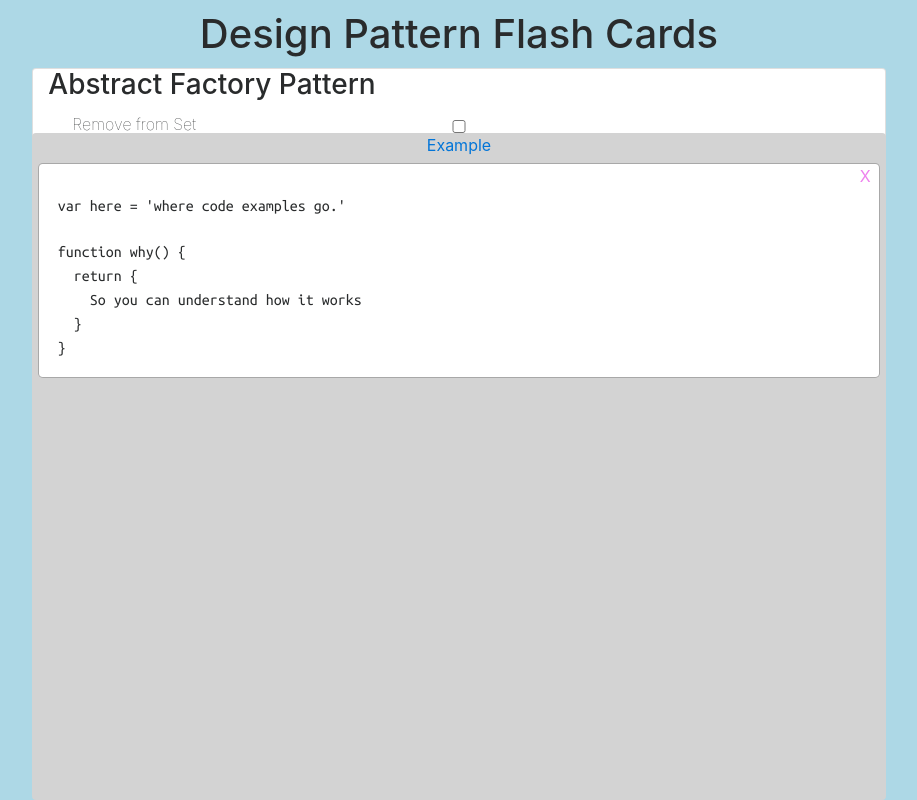
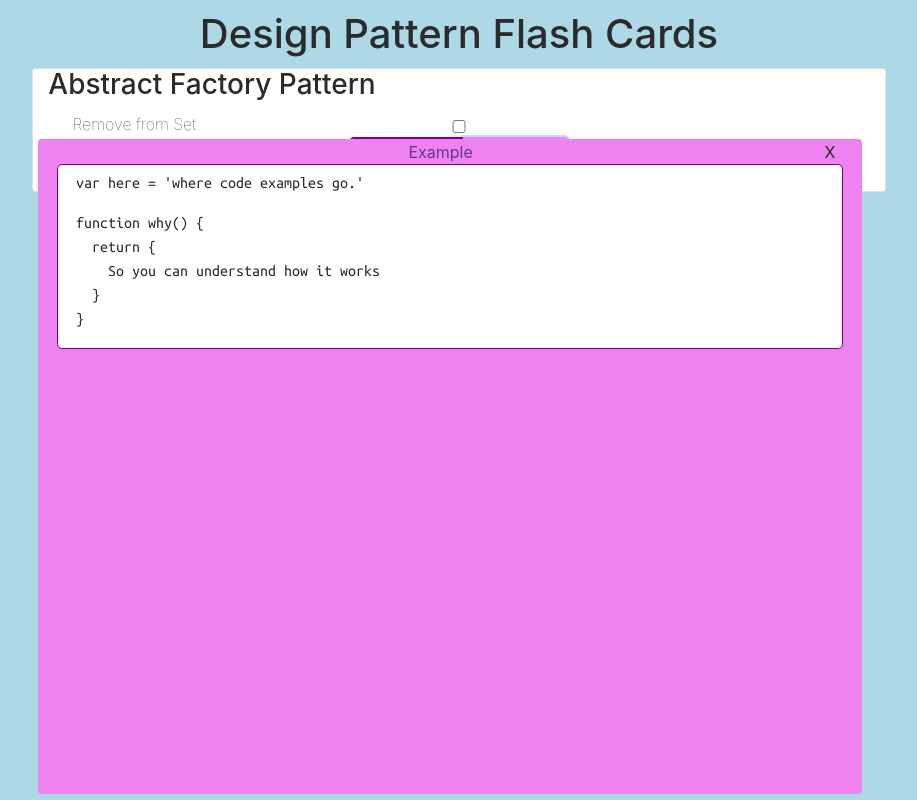
Before and after one commit to kevintrogers/design-pattern-cards, a Vue app in the folder design-cards/: page / in a window 1280 px wide. Both pictures are taken after a click on the button "Example". Shown: the whole page, without its empty margins (181-1098 px from the left). Built offline with nearby package versions, Linux system fonts and the light colour scheme.

Commit message:
added some substance to modal styling

```diff
--- a/design-cards/src/App.vue
+++ b/design-cards/src/App.vue
@@ -17,9 +17,10 @@
         </div>
 
         <div class='modal example' v-if='showExample'>
+
+            <span class='exit' @click='showExample = !showExample'>X</span>
           <a :href="pattern.source">Example</a>
           <div class='modal-content'>
-            <span class='exit' @click='showExample = !showExample'>X</span>
             <p>var here = 'where code examples go.'</p>
             <p>function why() {<br>
             &nbsp;&nbsp;return {<br>
--- a/design-cards/src/assets/css/style.css
+++ b/design-cards/src/assets/css/style.css
@@ -18,6 +18,7 @@ label {
   padding-top: .75em;
 }
 .card {
+  height: 100%;
   margin: .75em auto;
 }
 .card-content{
@@ -26,26 +27,35 @@ label {
 .modal {
     display:block;
     position: fixed;
-    top:16.666vh;
-    left:16.666vw;
-    width:66.666vw;
+    top:16.666%;
+    left:16.666%;
+    width:64.333%;
     height:auto;
     z-index:999;
     background: lightgray;
     border-radius:4px;
 }
 .exit {
-    color: violet;
+  float: right;
+    color: #282828;
     margin-right:.5em;
     margin-left:auto;
 
 }
+.modal {
+  margin:.375em;
+  background: violet;
+  padding:.05em 1.15em .05em;
+}
+.modal a {
+  color: rebeccapurple;
+}
 .modal-content{
-    margin:.375em;
+   padding:.35em 1.15em .05em;
+   border-color: purple;
 }
 .modal-content p {
     text-align: left;
-    padding:.35em 1.15em .05em;
     font-family: Ubuntu Mono;
 }
 .btn {
```
